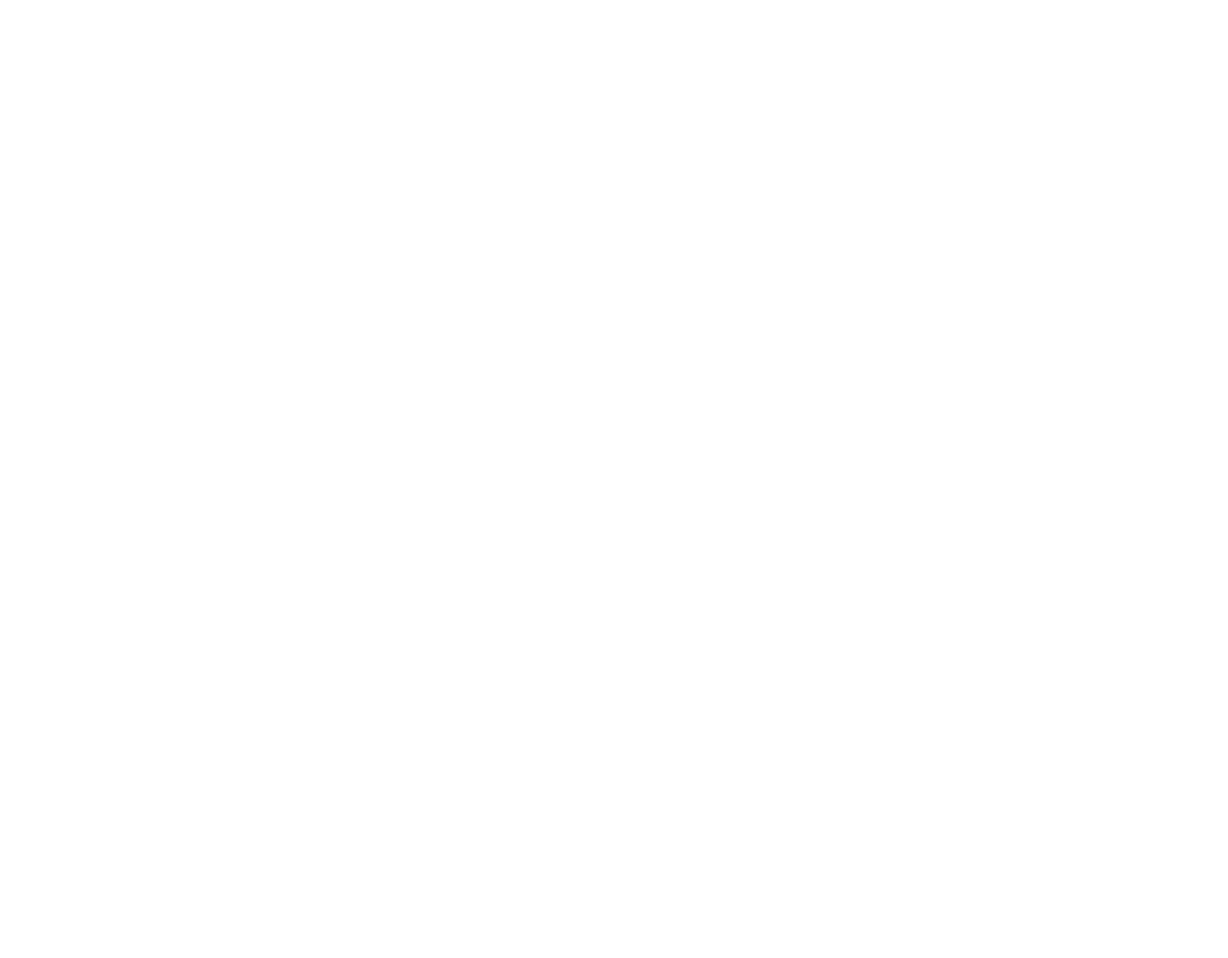
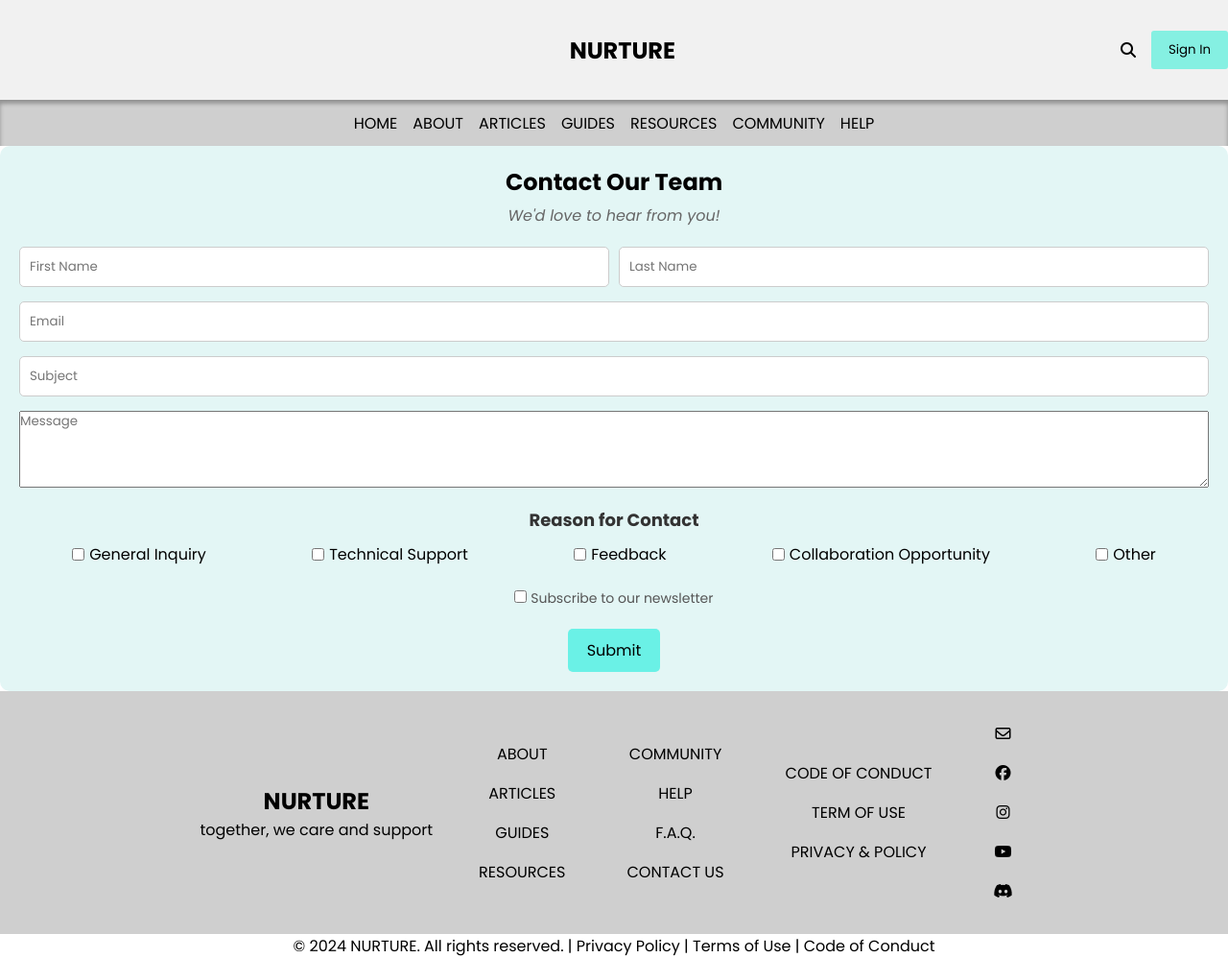
Before and after one commit to yasirakhlaque/Hack-This-Fall-2024, a plain HTML site: page contact.html in a window 1280 px wide. Shown: the whole page at 96% size. Before the commit the page ends 800 px from the top, so only its background shows below. Drawn offline with Linux system fonts and the light colour scheme.

Commit message:
Made contact page

```diff
--- a/assets/css/styles.css
+++ b/assets/css/styles.css
@@ -14,6 +14,10 @@ a {
 
 ul {
     list-style: none;
+}
+
+::-webkit-scrollbar{
+    display: none;
 }
 
 .logo {
@@ -80,6 +84,92 @@ ul {
     width: 100%;
     background-color: #fff;
 }
+
+/* contact section styling here  */
+
+.contact-container {
+    width: 100%;
+    margin: 0 auto;
+    padding: 20px;
+    background-color: #e3f6f5;
+    border-radius: 10px;
+    text-align: center;
+}
+
+.contact-container h2 {
+    font-size: 24px;
+    margin-bottom: 5px;
+}
+
+.contact-container p {
+    color: #666;
+    margin-bottom: 20px;
+    font-style: italic;
+}
+
+.form-detailes {
+    display: flex;
+    gap: 10px;
+    margin-bottom: 15px;
+}
+
+.form-detailes input,
+.form-group textarea {
+    flex: 1;
+    padding: 10px;
+    border: 1px solid #ccc;
+    border-radius: 5px;
+}
+
+.form-detailes textarea {
+    height: 80px;
+    resize: vertical;
+    width: 100%;
+}
+
+h3 {
+    font-size: 18px;
+    margin: 20px 0 10px;
+    color: #333;
+}
+
+.checkbox-group {
+    display: flex;
+    justify-content: space-around;
+    flex-wrap: wrap;
+    margin-bottom: 20px;
+}
+
+.checkbox-group label {
+    display: flex;
+    align-items: center;
+    gap: 5px;
+}
+
+.newsletter {
+    margin-bottom: 20px;
+}
+
+.newsletter label {
+    font-size: 14px;
+    color: #555;
+}
+
+button.form-submit {
+    padding: 10px 20px;
+    background-color: #6af1e6;
+    border: none;
+    border-radius: 5px;
+    font-size: 16px;
+    cursor: pointer;
+    transition: background-color 0.3s ease;
+}
+
+button:hover {
+    background-color: #b5d6d3;
+}
+
+
 
 .foot-logo h1 {
     font-size: 1.5rem;
--- a/contact.html
+++ b/contact.html
@@ -0,0 +1,130 @@
+<!DOCTYPE html>
+<html lang="en">
+
+<head>
+    <meta charset="UTF-8">
+    <meta name="viewport" content="width=device-width, initial-scale=1.0">
+    <title>Nurture</title>
+
+    <link rel="stylesheet" href="https://cdnjs.cloudflare.com/ajax/libs/font-awesome/6.6.0/css/all.min.css" integrity="sha512-Kc323vGBEqzTmouAECnVceyQqyqdsSiqLQISBL29aUW4U/M7pSPA/gEUZQqv1cwx4OnYxTxve5UMg5GT6L4JJg==" crossorigin="anonymous" referrerpolicy="no-referrer" />
+    <link rel="stylesheet" href="assets/css/styles.css">
+</head>
+
+<body>
+
+    <!-- nav sections begins from here  -->
+
+    <header>
+        <nav>
+            <div class="logo">
+                <div class="heading">
+                    <h1>NURTURE</h1>
+                </div>
+                <div class="search">
+                    <i class="fa-solid fa-magnifying-glass"></i>
+                    <button class="sign-in">Sign In</button>
+                </div>
+            </div>
+            <div class="nav-options">
+                <ul class="options">
+                    <li>HOME</li>
+                    <li>ABOUT</li>
+                    <li>ARTICLES</li>
+                    <li>GUIDES</li>
+                    <li>RESOURCES</li>
+                    <li>COMMUNITY</li>
+                    <li>HELP</li>
+                </ul>
+            </div>
+        </nav>
+    </header>
+
+     <!-- nav sections ends from here  -->
+
+    <!-- Main section begins here  -->
+    <div class="contact-container">
+        <h2>Contact Our Team</h2>
+        <p>We'd love to hear from you!</p>
+        <form action="#" method="post">
+            <div class="form-detailes">
+                <input type="text" placeholder="First Name" name="first-name">
+                <input type="text" placeholder="Last Name" name="last-name">
+            </div>
+            <div class="form-detailes">
+                <input type="email" placeholder="Email" name="email">
+            </div>
+            <div class="form-detailes">
+                <input type="text" placeholder="Subject" name="subject">
+            </div>
+            <div class="form-detailes">
+                <textarea placeholder="Message" name="message"></textarea>
+            </div>
+            <h3>Reason for Contact</h3>
+            <div class="checkbox-group">
+                <label><input type="checkbox" name="reason" value="general-inquiry"> General Inquiry</label>
+                <label><input type="checkbox" name="reason" value="technical-support"> Technical Support</label>
+                <label><input type="checkbox" name="reason" value="feedback"> Feedback</label>
+                <label><input type="checkbox" name="reason" value="collaboration-opportunity"> Collaboration Opportunity</label>
+                <label><input type="checkbox" name="reason" value="other"> Other</label>
+            </div>
+            <div class="newsletter">
+                <label><input type="checkbox" name="subscribe"> Subscribe to our newsletter</label>
+            </div>
+            <button class="form-submit" type="submit">Submit</button>
+        </form>
+    </div>
+        </form>
+     </div>
+    <!-- Main section endss here  -->
+
+
+    <!-- footer section begins from here  -->
+
+    <footer>
+        <div class="footer-options">
+            <div class="foot-logo">
+                <h1>NURTURE</h1>
+                <p>together, we care and support</p>
+            </div>
+            <div class="foot-sections">
+                <ul>
+                    <li><a href="#">ABOUT</a></li>
+                    <li><a href="#">ARTICLES</a></li>
+                    <li><a href="#">GUIDES</a></li>
+                    <li><a href="#">RESOURCES</a></li>
+                </ul>
+            </div>
+            <div class="foot-help-section">
+                <ul>
+                    <li><a href="#">COMMUNITY</a></li>
+                    <li><a href="#">HELP</a></li>
+                    <li><a href="#">F.A.Q.</a></li>
+                    <li><a href="#">CONTACT US</a></li>
+                </ul>
+            </div>
+            <div class="foot-policies-section">
+                <ul>
+                    <li><a href="#">CODE OF CONDUCT</a></li>
+                    <li><a href="#">TERM OF USE</a></li>
+                    <li><a href="#">PRIVACY & POLICY</a></li>
+                </ul>
+            </div>
+            <div class="foot-social-section">
+                <ul>
+                    <li><a href="#"><i class="fa-regular fa-envelope"></i></a></li>
+                    <li><a href="#"><i class="fa-brands fa-facebook"></i></a></li>
+                    <li><a href="#"><i class="fa-brands fa-instagram"></i></a></li>
+                    <li><a href="#"><i class="fa-brands fa-youtube"></i></a></li>
+                    <li><a href="#"><i class="fa-brands fa-discord"></i></a></li>
+                </ul>
+            </div>
+        </div>
+        <div class="footer-copywrite">
+            <p>© 2024 NURTURE. All rights reserved. | Privacy Policy | Terms of Use | Code of Conduct</p>
+        </div>
+    </footer>
+
+     <!-- footer section ends from here  -->
+</body>
+
+</html>
```
Also changed, not shown: index.html (+1 -1 lines).
